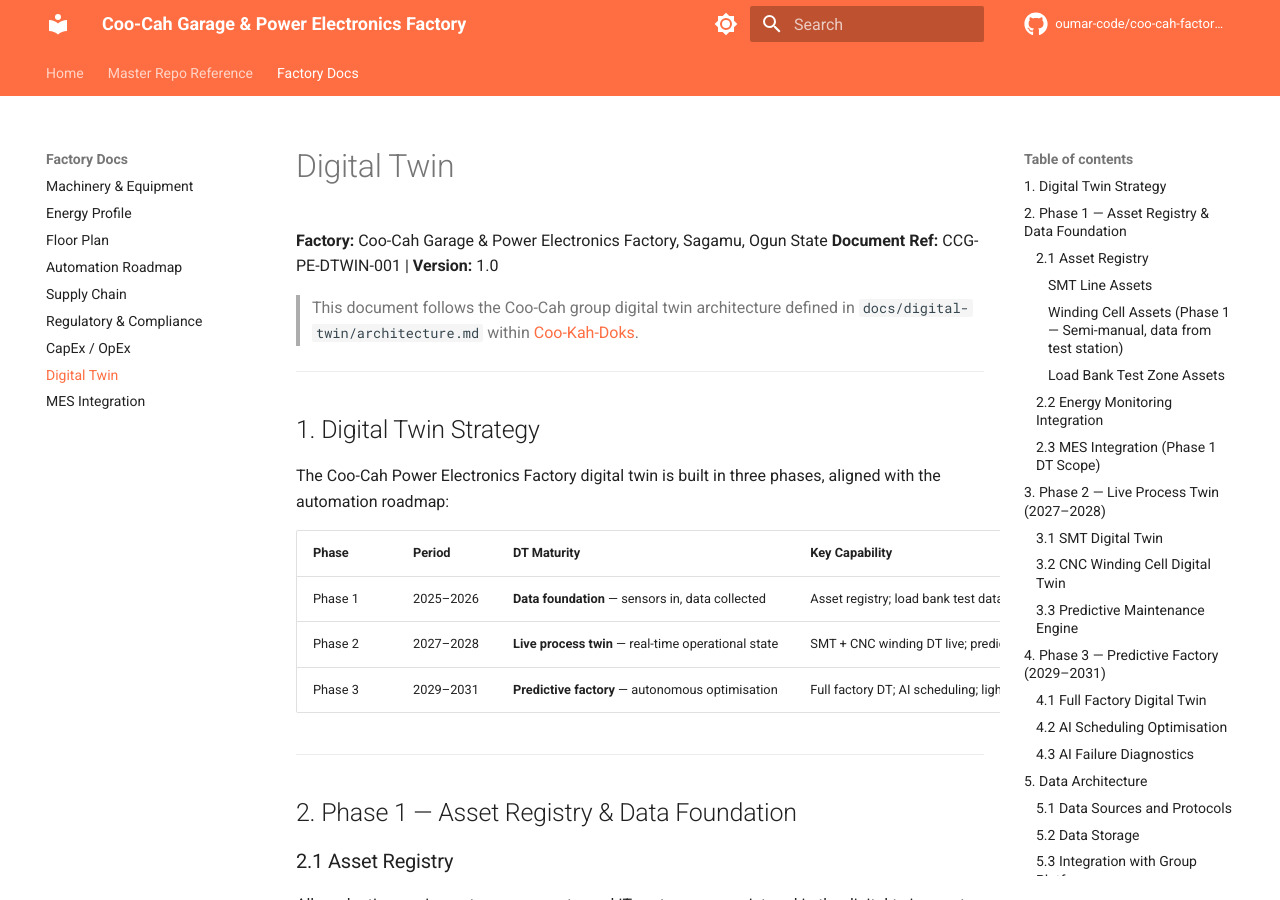
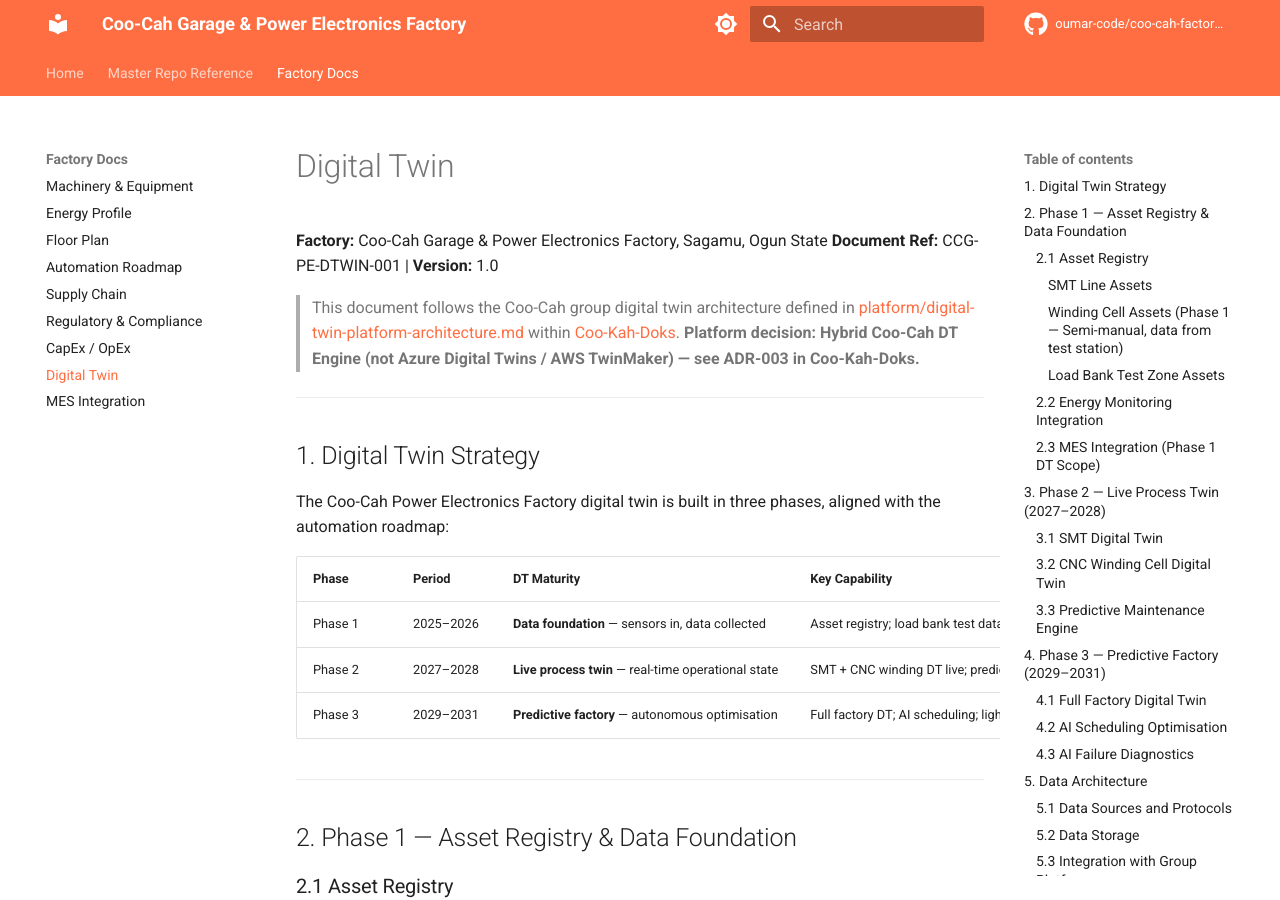
Before and after one commit to oumar-code/coo-cah-factory-electronics-power, an MkDocs documentation site: the page built from docs/digital-twin.md, in a window 1280 px wide and 900 px high. Built offline with MkDocs 1.6.1 and Material for MkDocs 9.7.7, drawn with Linux system fonts in a browser that asks for light colours; comment, search, counter and statistics services are not loaded; some of the changed text lies outside the part shown.

Commit message:
docs: fix DT platform architecture reference (Gate 4 Item 1)
Agent-Logs-Url: https://github.com/oumar-code/coo-cah-factory-electronics-power/sessions/17cf2384-29e4-426d-90d8-302fd5e20a3a

Co-authored-by: oumar-code <191870748+oumar-code@users.noreply.github.com>

```diff
--- a/docs/digital-twin.md
+++ b/docs/digital-twin.md
@@ -4,7 +4,10 @@
 **Document Ref:** CCG-PE-DTWIN-001 | **Version:** 1.0
 
 > This document follows the Coo-Cah group digital twin architecture defined in
-> `docs/digital-twin/architecture.md` within [Coo-Kah-Doks](https://github.com/oumar-code/Coo-Kah-Doks).
+> <a href="https://github.com/oumar-code/Coo-Kah-Doks/blob/main/platform/digital-twin-platform-architecture.md">platform/digital-twin-platform-architecture.md</a>
+> within <a href="https://github.com/oumar-code/Coo-Kah-Doks">Coo-Kah-Doks</a>.
+> **Platform decision: Hybrid Coo-Cah DT Engine (not Azure Digital Twins / AWS TwinMaker)
+> — see ADR-003 in Coo-Kah-Doks.**
 
 ---
 
@@ -207,7 +210,8 @@ flowchart TD
 
 ### 5.3 Integration with Group Platform
 
-The Coo-Cah group digital twin platform (as defined in `docs/digital-twin/architecture.md`
+The Coo-Cah group digital twin platform (defined in
+<a href="https://github.com/oumar-code/Coo-Kah-Doks/blob/main/platform/digital-twin-platform-architecture.md">platform/digital-twin-platform-architecture.md</a>
 in Coo-Kah-Doks) aggregates data from all factory twins. This factory publishes:
 
 | Published Data | Frequency | Consumer |
```
